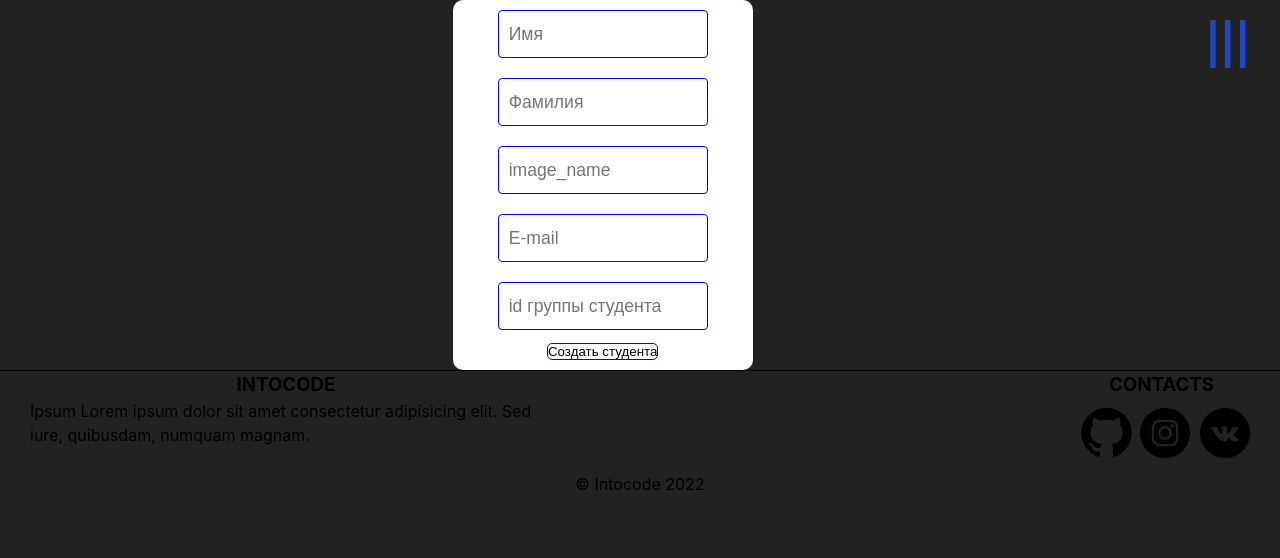
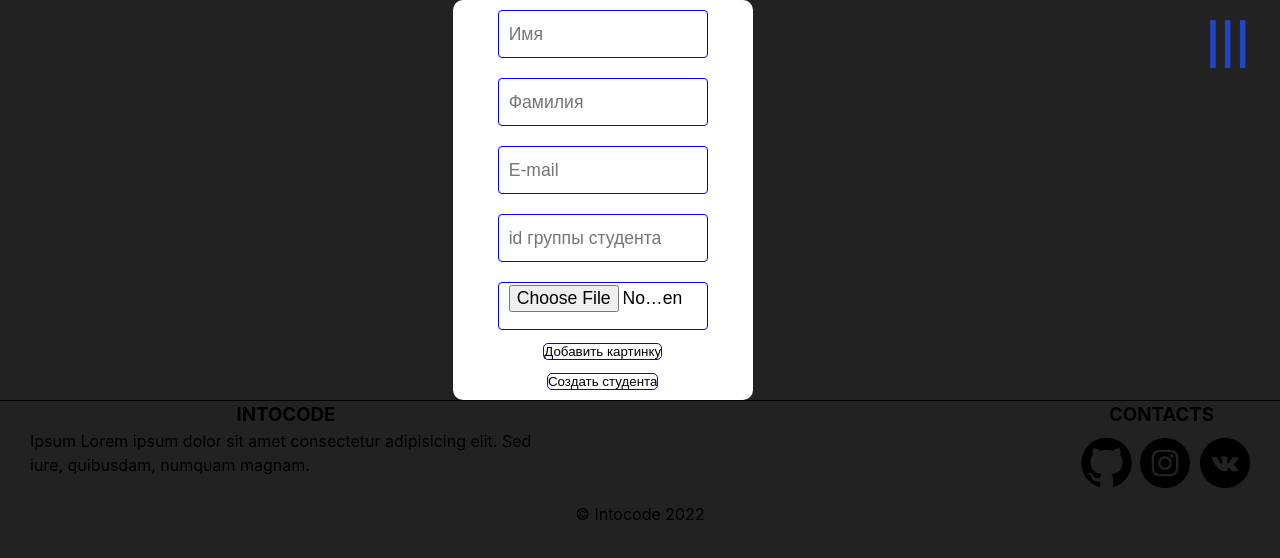
Before and after one commit to SulimanVu/intocode-front-TeamProject, a React (Create React App) app: page /admin in a window 1280 px wide. Shown: the top 558 px of the page. Built offline with nearby package versions, Linux system fonts and the light colour scheme.

Commit message:
Добавил возможность создавать студента с картинкой

```diff
--- a/package.json
+++ b/package.json
@@ -1,12 +1,14 @@
 {
   "name": "intocode-front-teamproject",
   "version": "0.1.0",
+  "proxy": "http://localhost:3000/",
   "private": true,
   "dependencies": {
     "@reduxjs/toolkit": "^1.8.5",
     "@testing-library/jest-dom": "^5.16.5",
     "@testing-library/react": "^13.3.0",
     "@testing-library/user-event": "^13.5.0",
+    "axios": "^0.27.2",
     "framer-motion": "^7.2.1",
     "gsap": "^3.11.0",
     "prop-types": "^15.8.1",
--- a/src/pages/Admin/Adminpage.jsx
+++ b/src/pages/Admin/Adminpage.jsx
@@ -1,6 +1,7 @@
-import React, { useState } from 'react';
+import React, { useCallback, useState } from 'react';
 import { useDispatch } from 'react-redux';
 import styles from './admin.module.css'
+import axios from 'axios'
 import { addStudent } from '../../features/studentSlice'
 
 
@@ -9,10 +10,30 @@ const Adminpage = () => {
     const [name, setName] = useState("")
     const [surname, setSurname] = useState("")
     const [email, setEmail] = useState("")
-    const [image, setImage] = useState("")
     const [group, setGroup] = useState("")
 
+    const [image, setImage] = useState()
+    const [file, setFile] = useState()
+
     const dispatch = useDispatch()
+
+    const handleAddImage = useCallback(
+        async (e) => {
+            e.preventDefault()
+            try {
+                const data = new FormData()
+                data.append('avatar', image)
+                await axios.post('/upload', data, {
+                    headers: {
+                        'content-type': "multipart/form-data",
+                    },
+                }).then((res) => {
+                    setFile(res.data.originalname)
+
+                })
+            } catch (error) {}
+        }, [image]
+    )
 
     const handleName = (e) => {
         setName(e.target.value)
@@ -20,27 +41,32 @@ const Adminpage = () => {
     const handleSurname = (e) => {
         setSurname(e.target.value)
     }
-    const handleImage = (e) => {
-        setImage(e.target.value)
-    }
     const handleEmail = (e) => {
         setEmail(e.target.value)
     }
     const handleGroup = (e) => {
         setGroup(e.target.value)
     }
+
     const handleAddStudent = () => {
-        console.log({ name, surname, image, group, email})
-        dispatch(addStudent({ name, surname, image, group, email}))
+        dispatch(addStudent({ name, surname, image: file, group, email}))
+        setName("")
+        setSurname("")
+        setEmail("")
+        setGroup("")
+        setImage(null)
+        setFile(null)
     }
 
     return (
         <div className={styles.form}>
             <input className={styles.input_text} placeholder='Имя' value={name} onChange={e => handleName(e)}></input>
             <input className={styles.input_text} placeholder='Фамилия' value={surname} onChange={e => handleSurname(e)}></input>
-            <input className={styles.input_text} placeholder='image_name' value={image} onChange={e => handleImage(e)}></input>
             <input className={styles.input_text} placeholder='E-mail' type='email' value={email} onChange={e => handleEmail(e)}></input>
             <input className={styles.input_text} placeholder='id группы студента' value={group} onChange={e => handleGroup(e)}></input>
+
+            <input className={styles.input_text} onChange={e => setImage(e.target.files[0])} type='file'></input>
+            <div><button onClick={handleAddImage}>Добавить картинку</button></div>
             <div><button onClick={handleAddStudent}>Создать студента</button></div>
         </div>
     );
```
Also changed, not shown: 1 other file (tests, documents, lock files or other folders).
